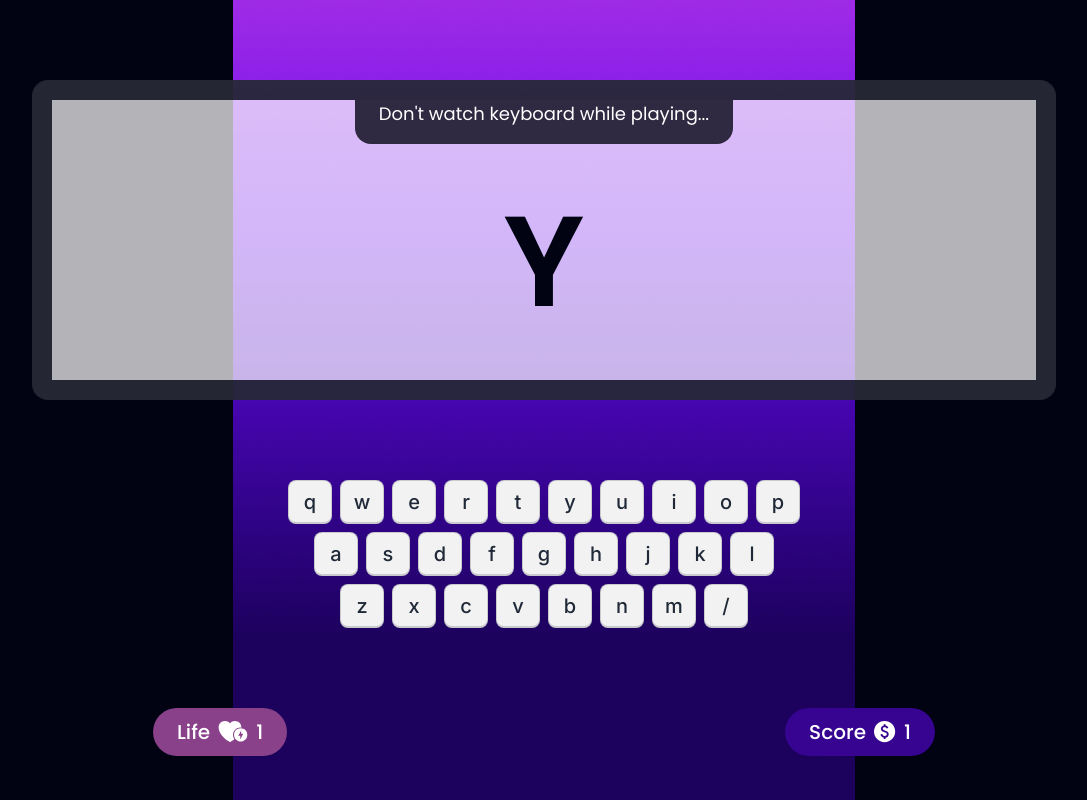
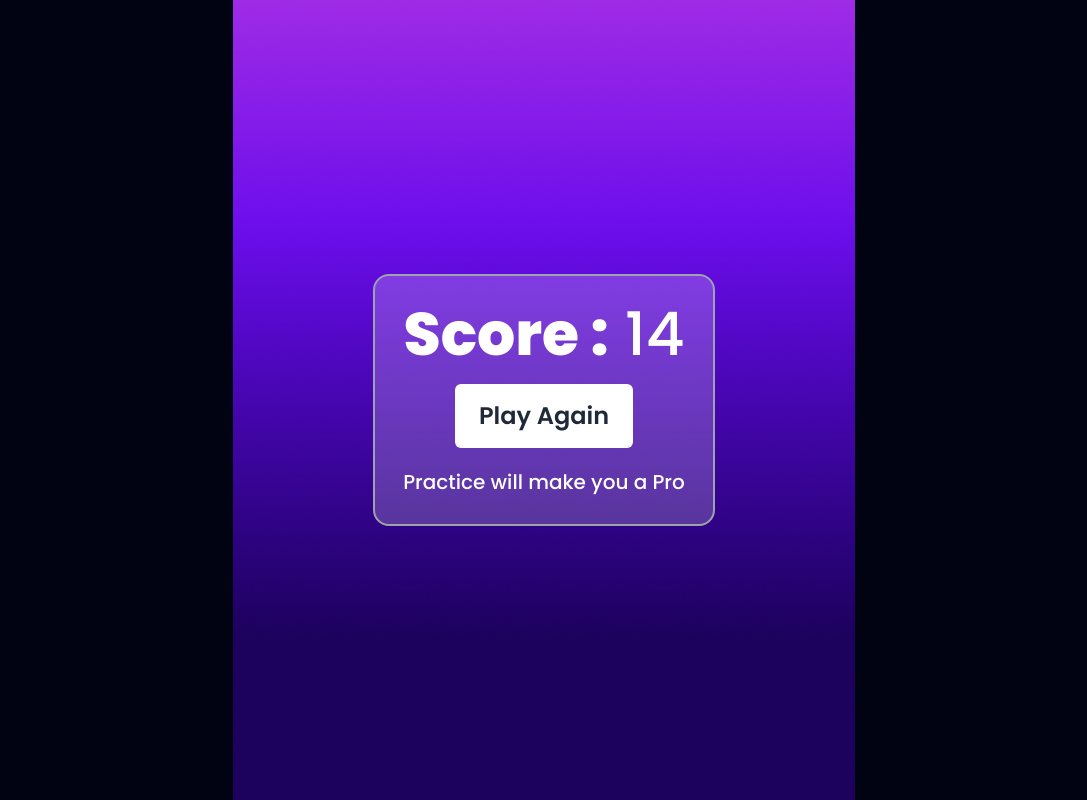
Before and after one commit to abunaim5/alphabet-clash-pro, a plain HTML site: page index.html in a window 1280 px wide. Shown: the whole page, without its empty margins (96-1183 px from the left). Drawn offline with nearby package versions, Linux system fonts and the light colour scheme.

Commit message:
added final score board screen section and styles

```diff
--- a/index.html
+++ b/index.html
@@ -24,7 +24,7 @@
             </div>
         </section>
         <!-- playground screen section -->
-        <section class="playground pt-20 space-y-20">
+        <section class="playground pt-20 space-y-20 hidden">
             <!-- screen -->
             <div class="flex items-center justify-center">
                 <div
@@ -74,12 +74,14 @@
             </div>
             <!-- life score button -->
             <div class="flex justify-around">
-                <button class="btn gap-2 rounded-full bg-[#894189] px-6 text-xl text-white font-medium border-none">
+                <button
+                    class="btn font-inter gap-2 rounded-full bg-[#894189] px-6 text-xl text-white font-medium border-none">
                     Life
                     <img src="images/heart.svg" alt="">
                     <span>1</span>
                 </button>
-                <button class="btn gap-2 rounded-full bg-[#360490] px-6 text-xl text-white font-medium border-none">
+                <button
+                    class="btn font-inter gap-2 rounded-full bg-[#360490] px-6 text-xl text-white font-medium border-none">
                     Score
                     <img src="images/doller.svg" alt="">
                     <span>1</span>
@@ -87,7 +89,16 @@
             </div>
         </section>
         <!-- end screen section -->
-        <section class="end"></section>
+        <section class="score-board min-h-screen flex justify-center items-center">
+            <div class="space-y-5 bg-[#FFFFFF33] p-7 rounded-2xl border-2 border-gray-400">
+                <h1 class="text-6xl text-white"><span class="font-extrabold">Score :</span> <span
+                        class="font-medium">14</span></h1>
+                <button
+                    class="bg-white rounded-md font-semibold text-2xl px-6 py-4 hover:bg-blue-800 hover:text-white">Play
+                    Again</button>
+                <p class="text-xl text-white font-medium">Practice will make you a Pro</p>
+            </div>
+        </section>
     </main>
 </body>
 
```
